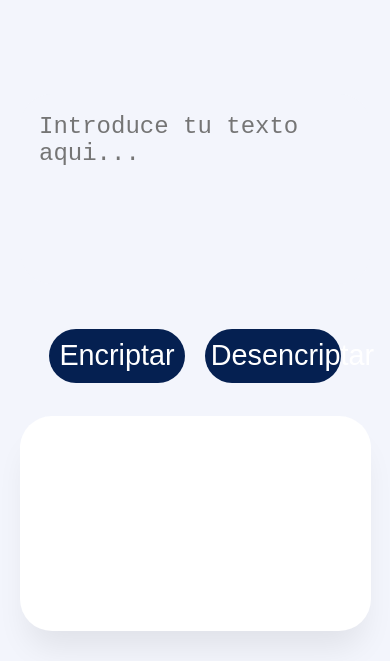
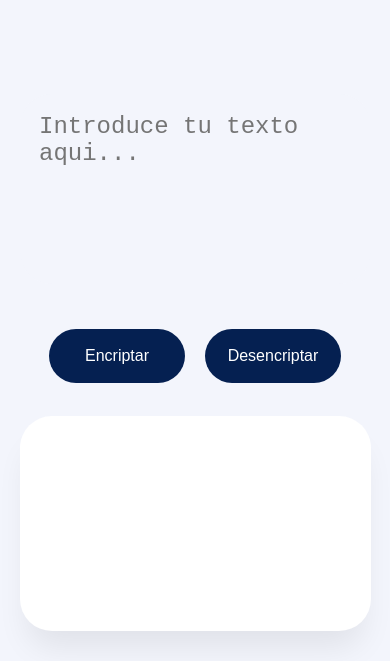
Before and after one commit to JesusRamirezB/ChallengeOneEncriptor, a plain HTML site: page index.html in a window 390 px wide. Shown: the part 66-727 px from the top of the page. Drawn offline with Linux system fonts and the light colour scheme.

Commit message:
Adjusted button size

```diff
--- a/css/style.css
+++ b/css/style.css
@@ -164,4 +164,7 @@ li>a>img{
             "text-output"
         ;
     }
+    .buttons>button{
+        font-size: 1rem;
+    }
 }
```
